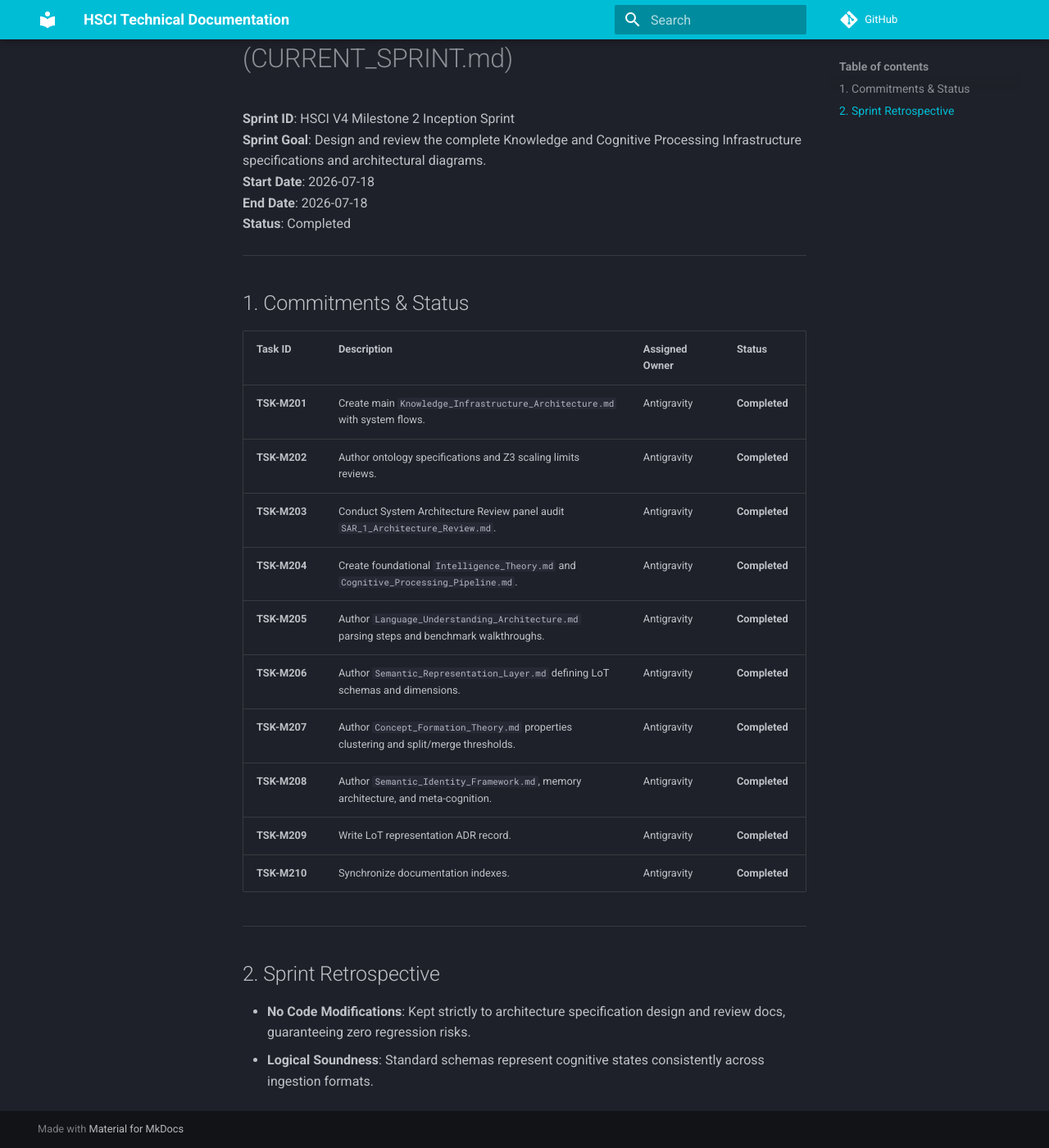
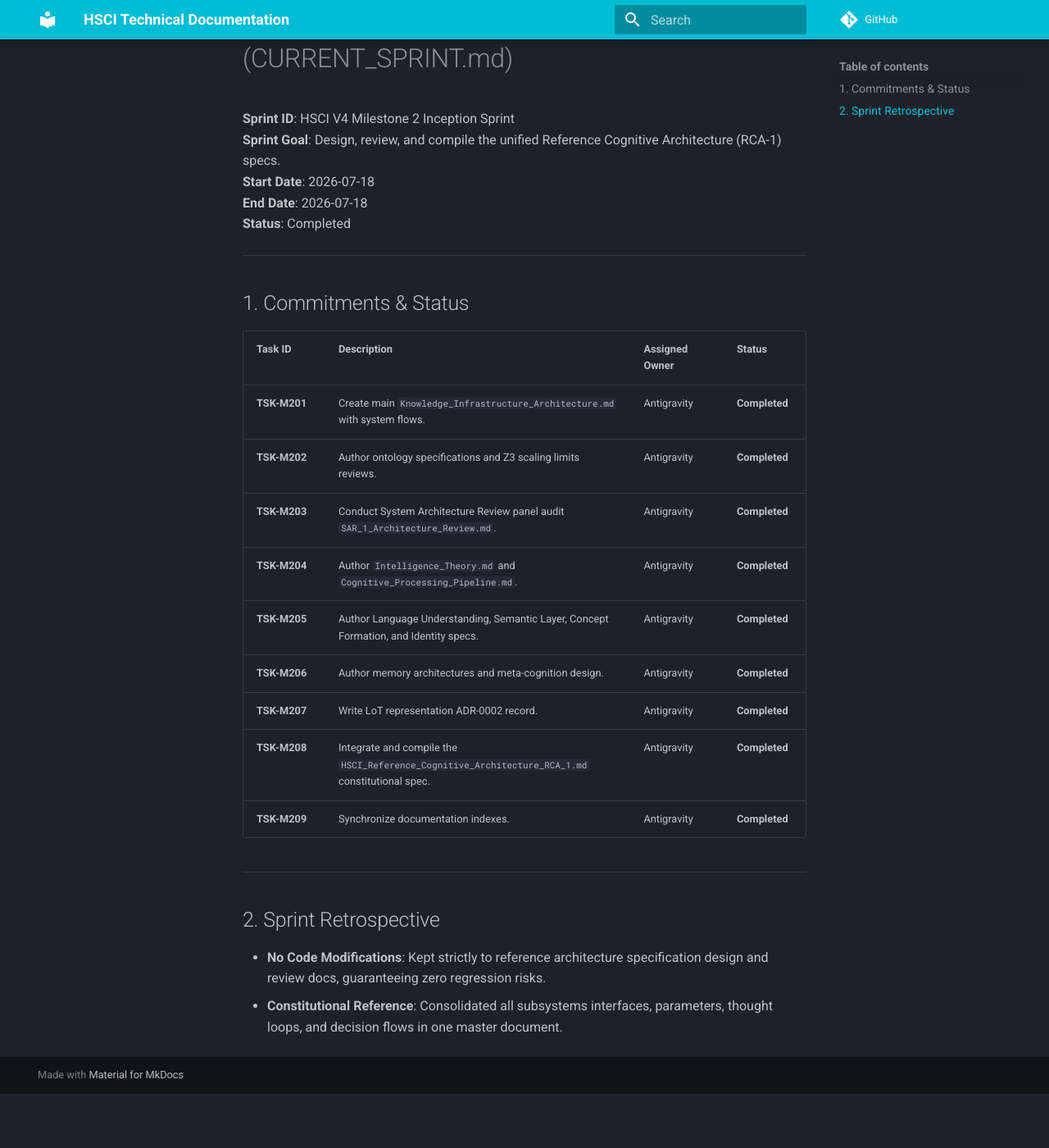
Before and after one commit to HNDS-HSCI/ai-model, an MkDocs documentation site: the page built from docs/reports/CURRENT_SPRINT.md, in a window 1280 px wide and 1400 px high, scrolled down 137 px. Shown: the whole window at 82% size. Built offline with MkDocs 1.6.1 and Material for MkDocs 9.7.7, drawn with Linux system fonts in a browser that asks for light colours; comment, search, counter and statistics services are not loaded; after the commit the page ends 1471 px from its top, so only the background shows below that.

Commit message:
Milestone 2 Inception: Compile Reference Cognitive Architecture (RCA-1) (v0.1.0-alpha)
Includes integrating all Milestone 1 & 2 specs, authoring the unified RCA-1 manual with component, thought flow, and memory interaction diagrams, and updating status reports.

```diff
--- a/docs/reports/CURRENT_SPRINT.md
+++ b/docs/reports/CURRENT_SPRINT.md
@@ -1,7 +1,7 @@
 # HSCI V4 — Current Sprint Status (CURRENT_SPRINT.md)
 
 **Sprint ID**: HSCI V4 Milestone 2 Inception Sprint
-**Sprint Goal**: Design and review the complete Knowledge and Cognitive Processing Infrastructure specifications and architectural diagrams.
+**Sprint Goal**: Design, review, and compile the unified Reference Cognitive Architecture (RCA-1) specs.
 **Start Date**: 2026-07-18
 **End Date**: 2026-07-18
 **Status**: Completed
@@ -15,17 +15,16 @@
 | **TSK-M201** | Create main `Knowledge_Infrastructure_Architecture.md` with system flows. | Antigravity | **Completed** |
 | **TSK-M202** | Author ontology specifications and Z3 scaling limits reviews. | Antigravity | **Completed** |
 | **TSK-M203** | Conduct System Architecture Review panel audit `SAR_1_Architecture_Review.md`. | Antigravity | **Completed** |
-| **TSK-M204** | Create foundational `Intelligence_Theory.md` and `Cognitive_Processing_Pipeline.md`. | Antigravity | **Completed** |
-| **TSK-M205** | Author `Language_Understanding_Architecture.md` parsing steps and benchmark walkthroughs. | Antigravity | **Completed** |
-| **TSK-M206** | Author `Semantic_Representation_Layer.md` defining LoT schemas and dimensions. | Antigravity | **Completed** |
-| **TSK-M207** | Author `Concept_Formation_Theory.md` properties clustering and split/merge thresholds. | Antigravity | **Completed** |
-| **TSK-M208** | Author `Semantic_Identity_Framework.md`, memory architecture, and meta-cognition. | Antigravity | **Completed** |
-| **TSK-M209** | Write LoT representation ADR record. | Antigravity | **Completed** |
-| **TSK-M210** | Synchronize documentation indexes. | Antigravity | **Completed** |
+| **TSK-M204** | Author `Intelligence_Theory.md` and `Cognitive_Processing_Pipeline.md`. | Antigravity | **Completed** |
+| **TSK-M205** | Author Language Understanding, Semantic Layer, Concept Formation, and Identity specs. | Antigravity | **Completed** |
+| **TSK-M206** | Author memory architectures and meta-cognition design. | Antigravity | **Completed** |
+| **TSK-M207** | Write LoT representation ADR-0002 record. | Antigravity | **Completed** |
+| **TSK-M208** | Integrate and compile the `HSCI_Reference_Cognitive_Architecture_RCA_1.md` constitutional spec. | Antigravity | **Completed** |
+| **TSK-M209** | Synchronize documentation indexes. | Antigravity | **Completed** |
 
 ---
 
 ## 2. Sprint Retrospective
 
-*   **No Code Modifications**: Kept strictly to architecture specification design and review docs, guaranteeing zero regression risks.
-*   **Logical Soundness**: Standard schemas represent cognitive states consistently across ingestion formats.
+*   **No Code Modifications**: Kept strictly to reference architecture specification design and review docs, guaranteeing zero regression risks.
+*   **Constitutional Reference**: Consolidated all subsystems interfaces, parameters, thought loops, and decision flows in one master document.
```
Also changed, not shown: docs/architecture/cognition/HSCI_Reference_Cognitive_Architecture_RCA_1.md (added, +239 -0 lines), docs/reports/DOCUMENTATION_INDEX.md (+1 -0 lines).
